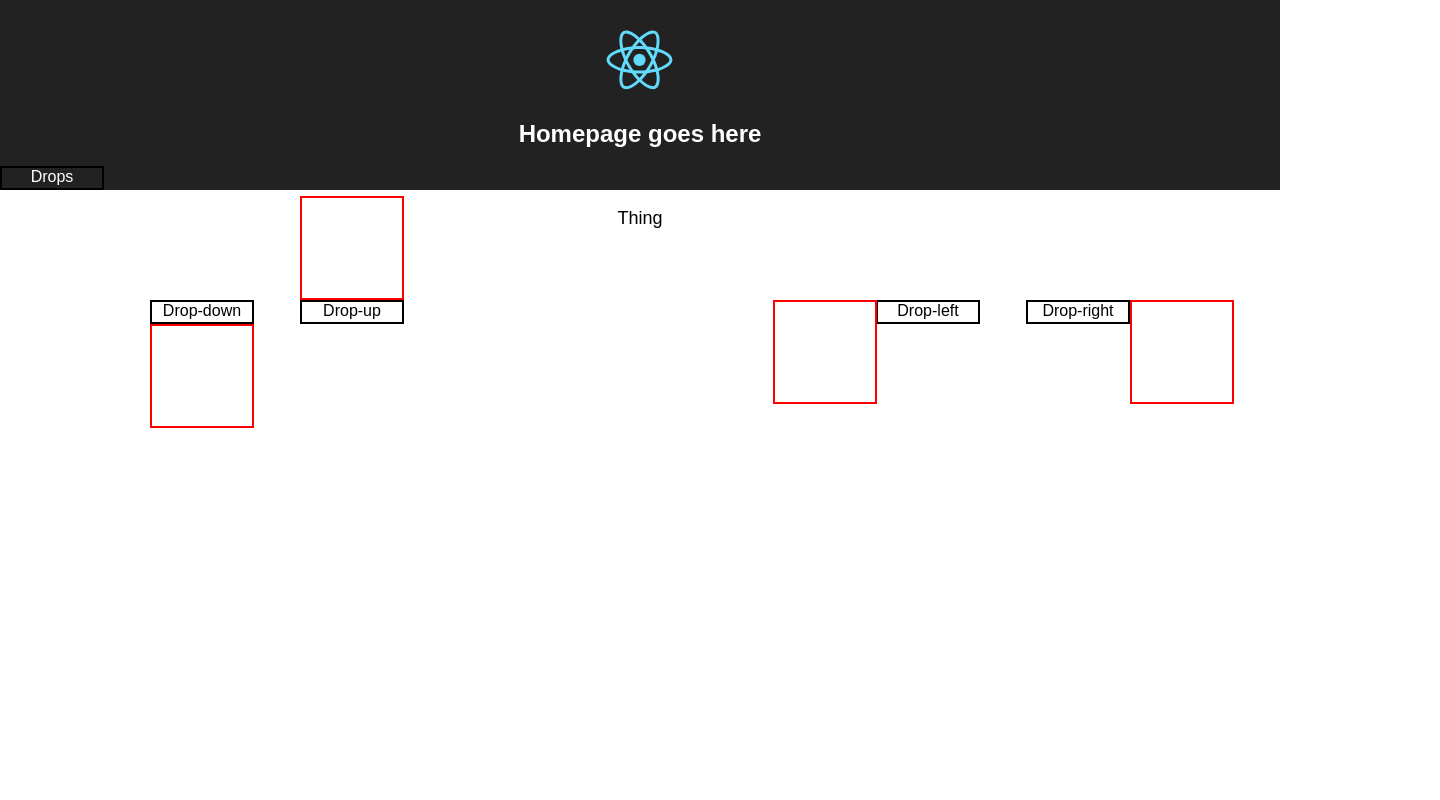
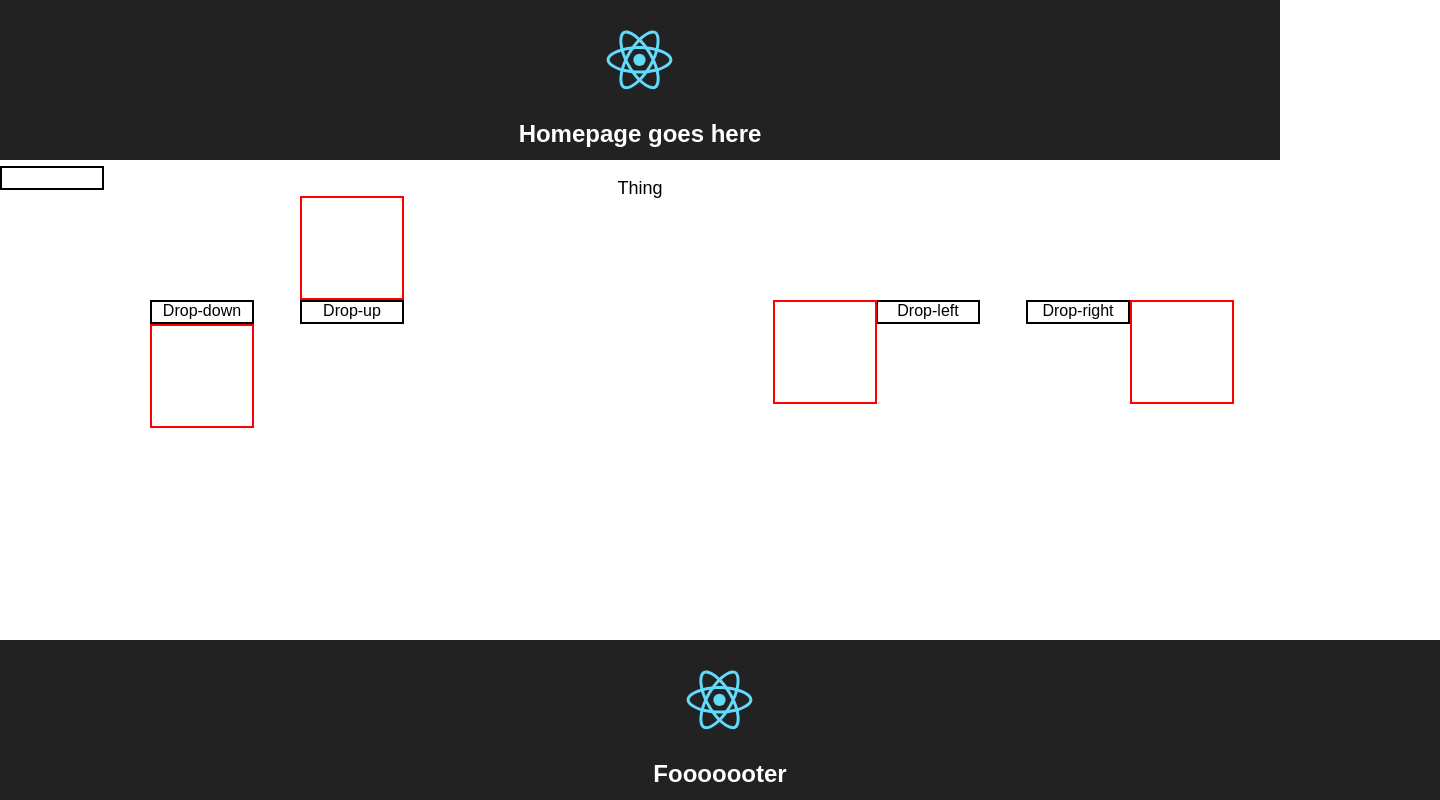
Before and after one commit to tobyjohnston38/test-app, a React (Create React App) app: page / in a window 1280 px wide. Shown: the whole page, 1440 px wide, since content can reach past the window. Built offline with nearby package versions, Linux system fonts and the light colour scheme.

Commit message:
footers are good sometimes

```diff
--- a/src/App.css
+++ b/src/App.css
@@ -9,7 +9,7 @@
 
 .App-header {
   background-color: #222;
-  height: 150px;
+  height: 120px;
   padding: 20px;
   color: white;
 }
@@ -22,6 +22,19 @@
   font-size: large;
 }
 
+.App-footer {
+  background-color: #222;
+  height: 120px;
+  width: 1400px;
+  padding: 20px;
+  color: white;
+  position: absolute; bottom: 0px;
+}
+
+.footer-message {
+  font-size: 1.5em;
+}
+
 @keyframes App-logo-spin {
   from { transform: rotate(0deg); }
   to { transform: rotate(360deg); }
--- a/src/App.js
+++ b/src/App.js
@@ -23,6 +23,10 @@ class App extends Component {
         <Dropup />
         <Dropleft />
         <Dropright />
+        <footer className="App-footer">
+          <img src={logo} className="App-logo" alt="logo" />
+          <h1 className="footer-message">Fooooooter</h1>
+        </footer>
       </div>
     );
   }
```
